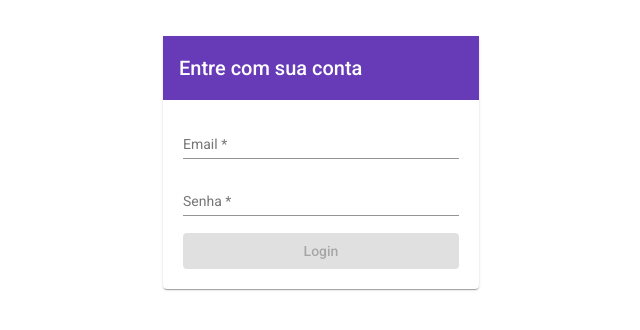
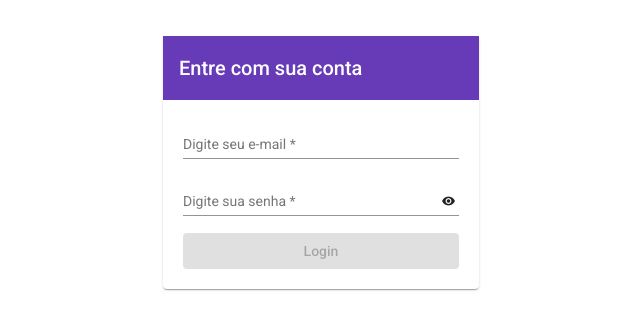
Before and after one commit to matheusaragaofs/hospital_system, an Angular app: page /login in a window 1280 px wide. Shown: the top 330 px of the page, without its empty margins (319-959 px from the left). Built offline with nearby package versions, Linux system fonts and the light colour scheme.

Commit message:
Add a button in pass field to show or not the pass

```diff
--- a/src/app/login/login.component.html
+++ b/src/app/login/login.component.html
@@ -8,13 +8,23 @@
                 </mat-error>
 
                 <mat-form-field>
+                    <mat-label>Digite seu e-mail</mat-label>
+
                     <input matInput placeholder="Email" type="email" [(ngModel)]="email" name="email" required>
+
                     <mat-error>
                         Por favor, digite um endereço de e-mail válido.
                     </mat-error>
                 </mat-form-field>
                 <mat-form-field>
-                    <input matInput placeholder="Senha" type="password" [(ngModel)]="password" name="password" required>
+                    <mat-label>Digite sua senha</mat-label>
+
+                    <input matInput placeholder="Senha" type="password" [(ngModel)]="password" name="password" [type]="hide_password ? 'password' : 'text'" required>
+
+                    <button mat-icon-button matSuffix (click)="hide_password = !hide_password" [attr.aria-label]="'hide_password password'" [attr.aria-pressed]="hide_password">
+                      <mat-icon>{{hide_password ? 'visibility_off' : 'visibility'}}</mat-icon>
+                    </button>
+
                     <mat-error>
                         Por favor, digite uma senha válida.
                     </mat-error>
```
